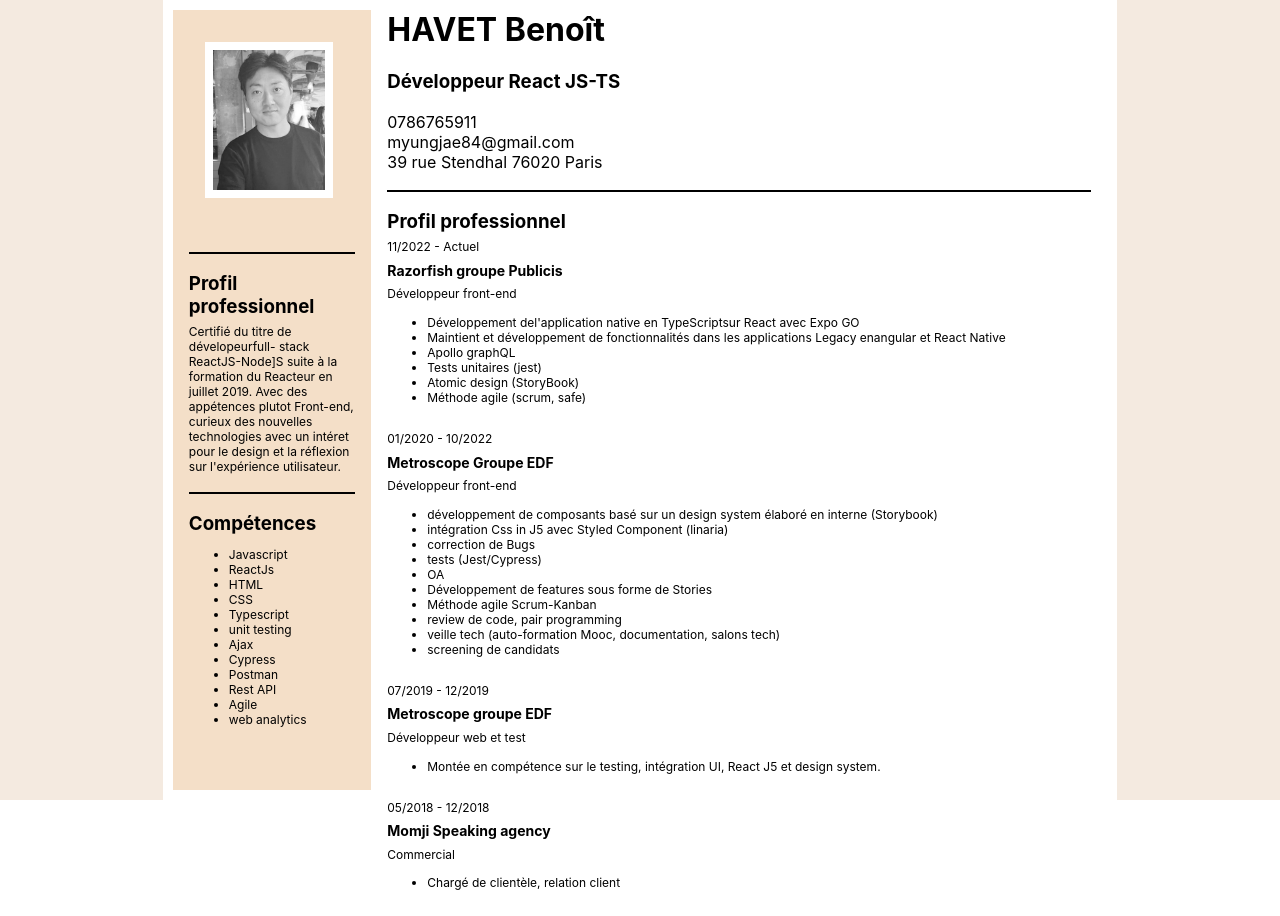
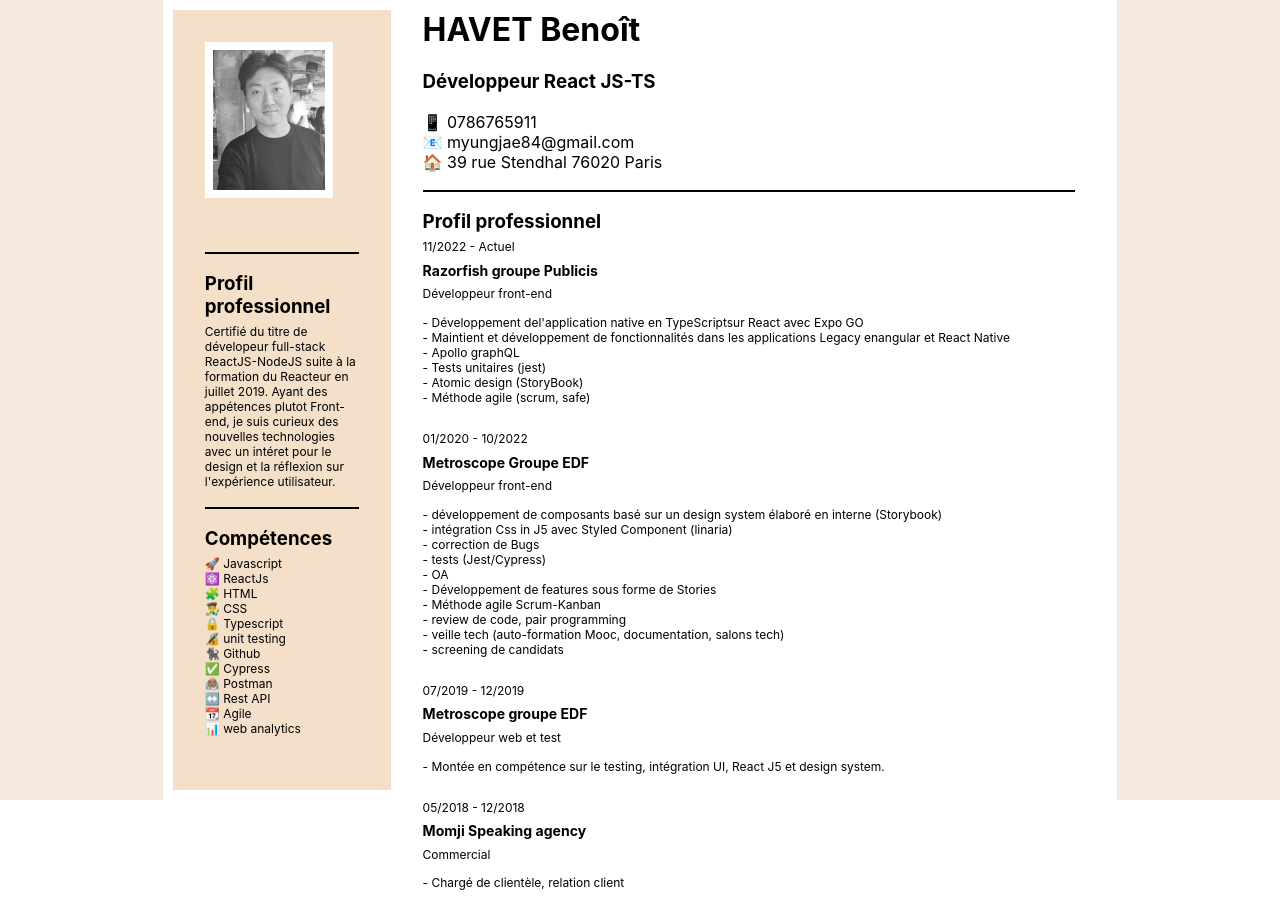
Before and after one commit to BENOITHAVETlmj/resume-2024, a React (Create React App) app: page / in a window 1280 px wide. Built offline with nearby package versions, Linux system fonts and the light colour scheme.

Commit message:
add emojis and list css

```diff
--- a/public/cv.json
+++ b/public/cv.json
@@ -5,25 +5,25 @@
         "lastName": "HAVET",
         "firstName": "Benoît",
         "jobTitle": "Développeur React JS-TS",
-        "phone": "0786765911",
-        "mail": "myungjae84@gmail.com",
-        "adress": "39 rue Stendhal 76020 Paris",
-        "description": "Certifié du titre de dévelopeurfull- stack ReactJS-Node]S suite à la formation du Reacteur en juillet 2019. Avec des appétences plutot Front-end, curieux des nouvelles technologies avec un intéret pour le design et la réflexion sur l'expérience utilisateur.",
+        "phone": "📱 0786765911",
+        "mail": "📧 myungjae84@gmail.com",
+        "adress": "🏠 39 rue Stendhal 76020 Paris",
+        "description": "Certifié du titre de dévelopeur full-stack ReactJS-NodeJS suite à la formation du Reacteur en juillet 2019. Ayant des appétences plutot Front-end, je suis curieux des nouvelles technologies avec un intéret pour le design et la réflexion sur l'expérience utilisateur.",
         "photo": ""
       },
       "skills": [
-        "Javascript",
-        "ReactJs",
-        "HTML",
-        "CSS",
-        "Typescript",
-        "unit testing",
-        "Ajax",
-        "Cypress",
-        "Postman",
-        "Rest API",
-        "Agile",
-        "web analytics"
+        "🚀 Javascript",
+        "⚛️ ReactJs",
+        "🧩 HTML",
+        "👨‍🎨 CSS",
+        "🔒 Typescript",
+        "🔏 unit testing",
+        "🐈‍⬛ Github",
+        "✅ Cypress",
+        "🧑🏽‍🚀 Postman",
+        "↔️ Rest API",
+        "📆 Agile",
+        "📊 web analytics"
       ],
       "interests": ["Sport", "Cuisine", "Traveling", "Beer"],
       "careerPath": [
--- a/src/App.tsx
+++ b/src/App.tsx
@@ -5,7 +5,7 @@ import SidePanel from "./component/SidePanel";
 import ProfilePicture from "./component/ProfilePicture";
 import { Suspense, useEffect, useState } from "react";
 import Section from "./component/Section";
-import SubSection from "./component/SubSection";
+import SubSection, { List, ListElement } from "./component/SubSection";
 
 const Wrapper = styled.div`
   height: 100vh;
@@ -49,11 +49,11 @@ function App() {
 
   const skills = () => {
     return (
-      <ul>
+      <List>
         {data?.data?.profile?.skills.map((skill: string) => (
-          <li key={skill}>{skill}</li>
+          <ListElement key={skill}>{skill}</ListElement>
         ))}
-      </ul>
+      </List>
     );
   };
 
--- a/src/component/Header.tsx
+++ b/src/component/Header.tsx
@@ -2,7 +2,7 @@ import { styled } from "styled-components";
 
 const Wrapper = styled.div`
   background: white;
-  padding: 0 1em;
+  padding: 0 2em;
   display: flex;
   flex-direction: column;
 `;
--- a/src/component/Section.tsx
+++ b/src/component/Section.tsx
@@ -3,7 +3,7 @@ import classnames from "classnames";
 import React from "react";
 
 const Wrapper = styled.div`
-  padding: 0 1em;
+  padding: 0 2em;
   &.side-panel {
     max-width: 220px;
   }
--- a/src/component/SubSection.tsx
+++ b/src/component/SubSection.tsx
@@ -25,13 +25,14 @@ const SubTitle = styled.span`
   margin-bottom: 4px;
 `;
 
-const List = styled.ul`
+export const List = styled.ul`
   margin-top: 6px;
   font-size: 12px;
+  padding-left: 0;
 `;
 
-const ListElement = styled.li`
-  text-decoration: none;
+export const ListElement = styled.li`
+  list-style-type: none;
 `;
 
 interface SubSectionProps {
@@ -55,7 +56,7 @@ export default function SubSection({
       {list && (
         <List>
           {list.map((e: string) => (
-            <ListElement key={e}>{e}</ListElement>
+            <ListElement key={e}>- {e}</ListElement>
           ))}
         </List>
       )}
```
